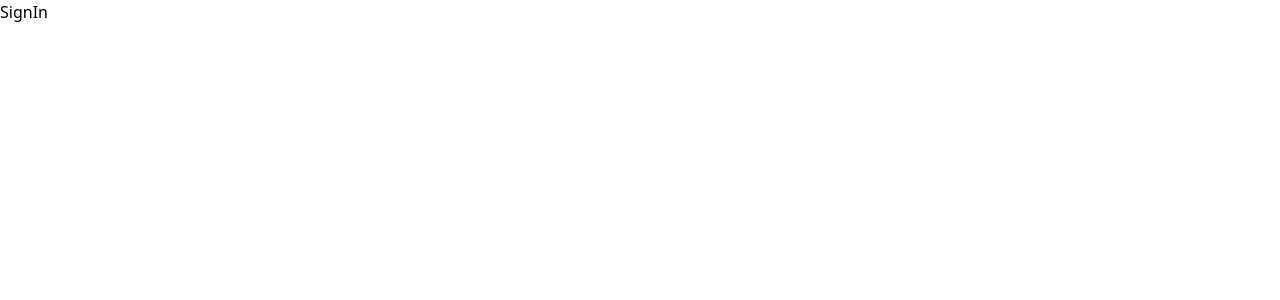
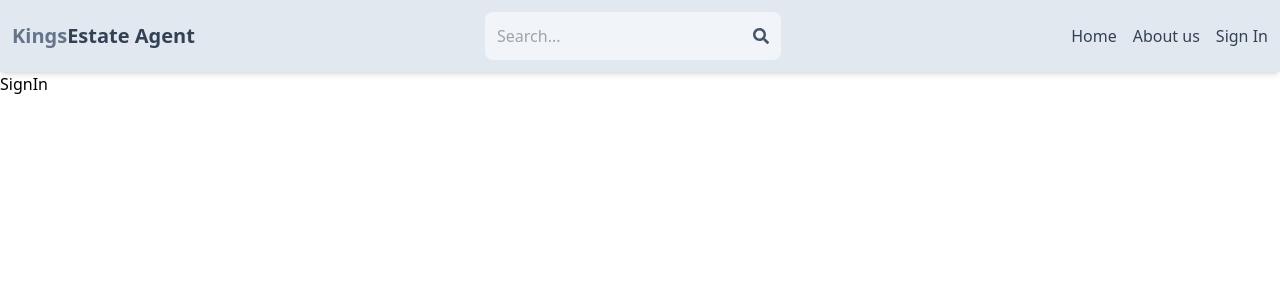
Before and after one commit to dcb-27/WebApp-RealState-MERN, a React (Vite) app in the folder client/: page /sign-in in a window 1280 px wide. Shown: the top 300 px of the page. Built offline with nearby package versions, Linux system fonts and the light colour scheme.

Commit message:
New change sin the front and creation of the back end

```diff
--- a/client/src/App.jsx
+++ b/client/src/App.jsx
@@ -1,14 +1,18 @@
 import React from "react";
 import { BrowserRouter, Routes, Route } from "react-router-dom";
+//Pages
 import Home from "./pages/Home";
 import SignIn from "./pages/SignIn";
 import SignUp from "./pages/SignUp";
 import About from "./pages/About";
 import Profile from "./pages/Profile";
+//components
+import Header from "./components/Header";
 
 export default function App() {
   return (
     <BrowserRouter>
+      <Header />
       <Routes>
         <Route path="/" element={<Home />} />
         <Route path="/sign-in" element={<SignIn />} />
--- /dev/null
+++ b/client/src/components/Header.jsx
@@ -0,0 +1,40 @@
+import { FaSearch } from "react-icons/fa";
+import { Link } from "react-router-dom";
+
+export default function Header() {
+  return (
+    <header className="bg-slate-200 shadow-md">
+      <div className="flex justify-between items-center max-w-7xl mx-auto p-3">
+        <Link to={"/"}>
+          <h1 className="font-bold text-sm sm:text-xl flex flex-wrap">
+            <span className="text-slate-500">Kings</span>
+            <span className="text-slate-700">Estate Agent</span>
+          </h1>
+        </Link>
+        <form className="bg-slate-100 p-3 rounded-lg flex items-center">
+          <input
+            type="text"
+            placeholder="Search..."
+            className="bg-transparent focus:outline-none w-24 sm:w-64"
+          />
+          <FaSearch className="text-slate-600" />
+        </form>
+        <ul className="flex gap-4">
+          <Link to={"/"}>
+            <li className="hidden sm:inline text-slate-700 hover:underline">
+              Home
+            </li>
+          </Link>
+          <Link to={"/about-us"}>
+            <li className="hidden sm:inline text-slate-700 hover:underline">
+              About us
+            </li>
+          </Link>
+          <Link to={"/sign-in"}>
+            <li className=" text-slate-700 hover:underline">Sign In</li>
+          </Link>
+        </ul>
+      </div>
+    </header>
+  );
+}
```
Also changed, not shown: package.json (added, +18 -0 lines), 2 other files (tests, documents, lock files or other folders).
